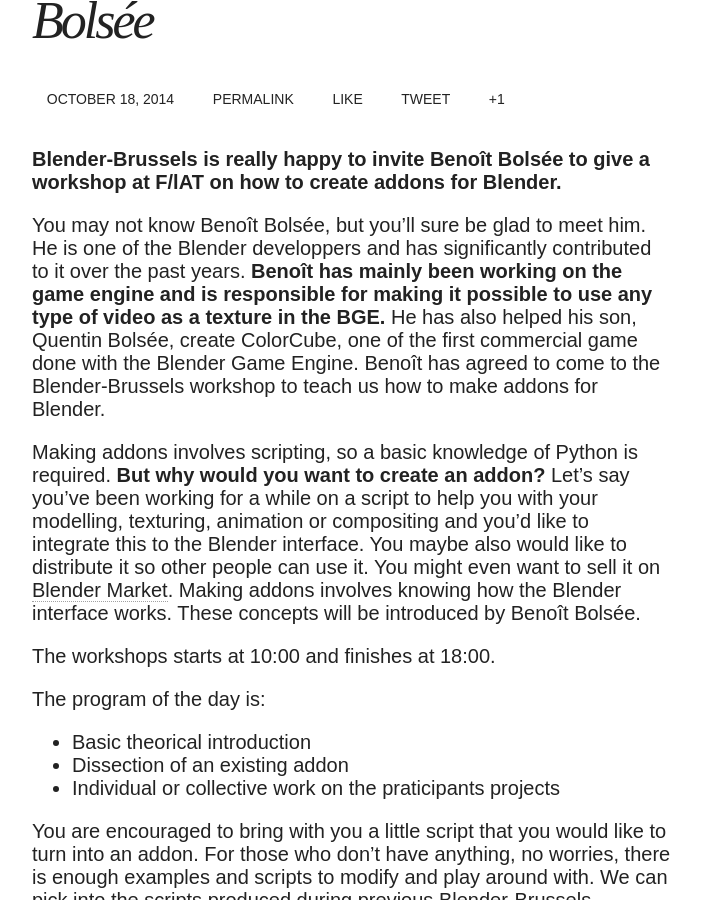
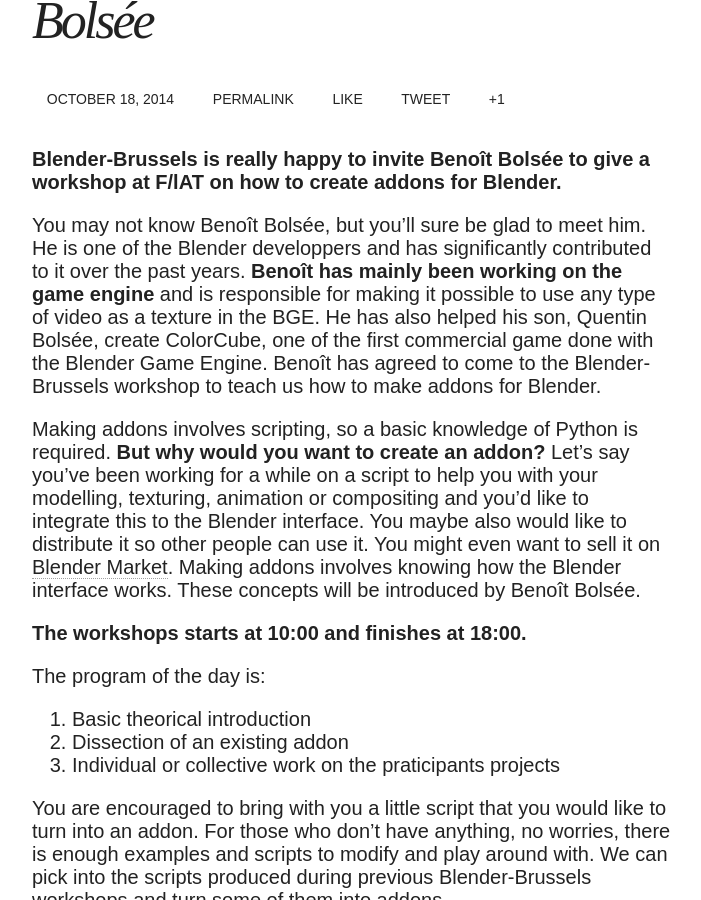
Before and after one commit to Blender-Brussels/blender-brussels.github.io, a Jekyll site: the page built from _posts/2014-10-18-addons-with-benoit-bolsee.md, in a window 1280 px wide and 900 px high, scrolled down 518 px. Shown: the whole window, without its empty margins (288-989 px from the left). Built offline with Jekyll 4.4.1, drawn with Linux system fonts in a browser that asks for light colours; nearby versions of some CDN libraries; some of the changed lines change nothing that is shown.

Commit message:
make a list

```diff
--- a/_posts/2014-10-18-addons-with-benoit-bolsee.md
+++ b/_posts/2014-10-18-addons-with-benoit-bolsee.md
@@ -16,7 +16,7 @@
 **Blender-Brussels is really happy to invite Benoît Bolsée to give a workshop at F/lAT on how to create addons for Blender.**
 
 You may not know Benoît Bolsée, but you'll sure be glad to meet him. He is one of the Blender developpers and has significantly contributed to it over the past years.
-**Benoît has mainly been working on the game engine and is responsible for making it possible to use any type of video as a texture in the BGE.**
+**Benoît has mainly been working on the game engine** and is responsible for making it possible to use any type of video as a texture in the BGE.
 He has also helped his son, Quentin Bolsée, create ColorCube, one of the first commercial game done with the Blender Game Engine.
 Benoît has agreed to come to the Blender-Brussels workshop to teach us how to make addons for Blender.
 
@@ -25,12 +25,12 @@
 You maybe also would like to distribute it so other people can use it. You might even want to sell it on [Blender Market](http://cgcookiemarkets.com/blender/all-products/category/scripts-and-addons/).
 Making addons involves knowing how the Blender interface works. These concepts will be introduced by Benoît Bolsée.
 
-The workshops starts at 10:00 and finishes at 18:00.
+**The workshops starts at 10:00 and finishes at 18:00.**
 
 The program of the day is:
-  - Basic theorical introduction
-  - Dissection of an existing addon
-  - Individual or collective work on the praticipants projects
+ 1. Basic theorical introduction
+ 2. Dissection of an existing addon
+ 3. Individual or collective work on the praticipants projects
 
 You are encouraged to bring with you a little script that you would like to turn into an addon.
 For those who don't have anything, no worries, there is enough examples and scripts to modify and play around with.
```
